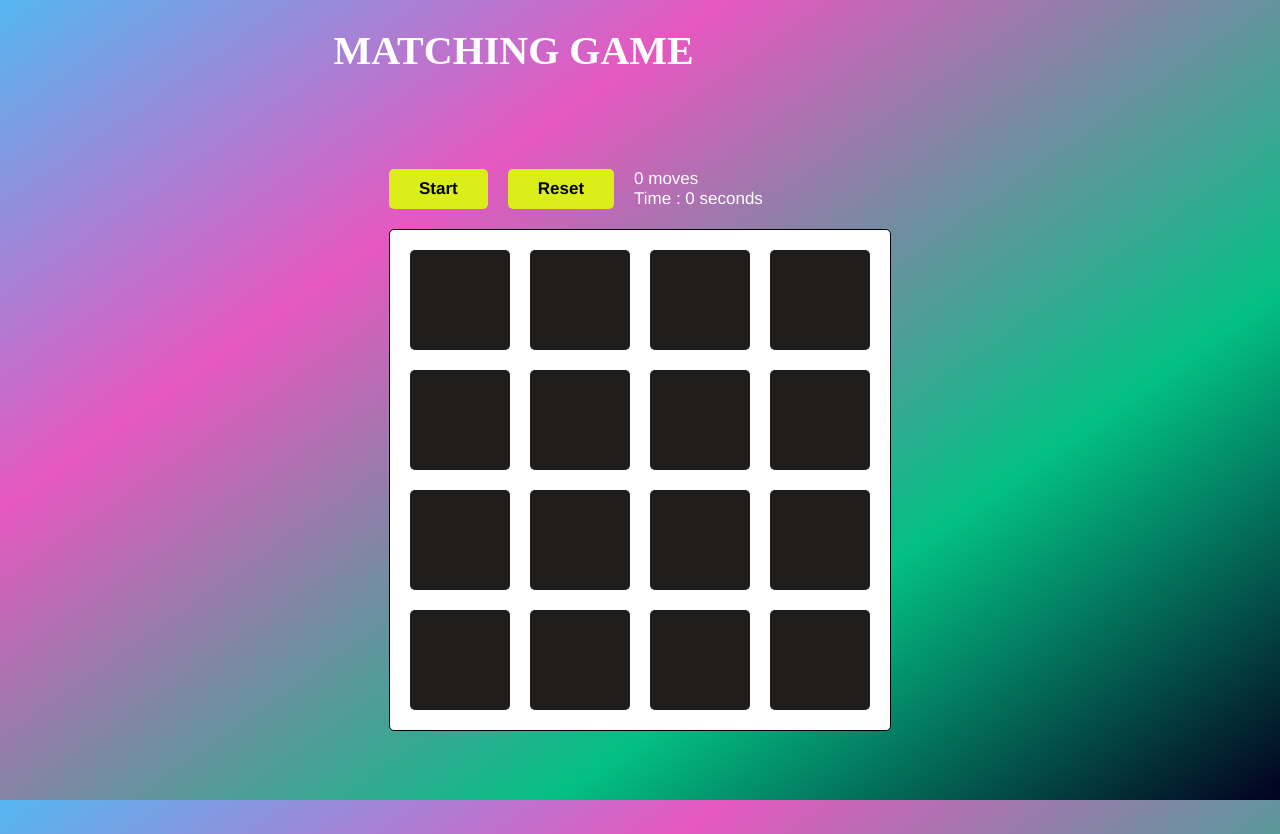
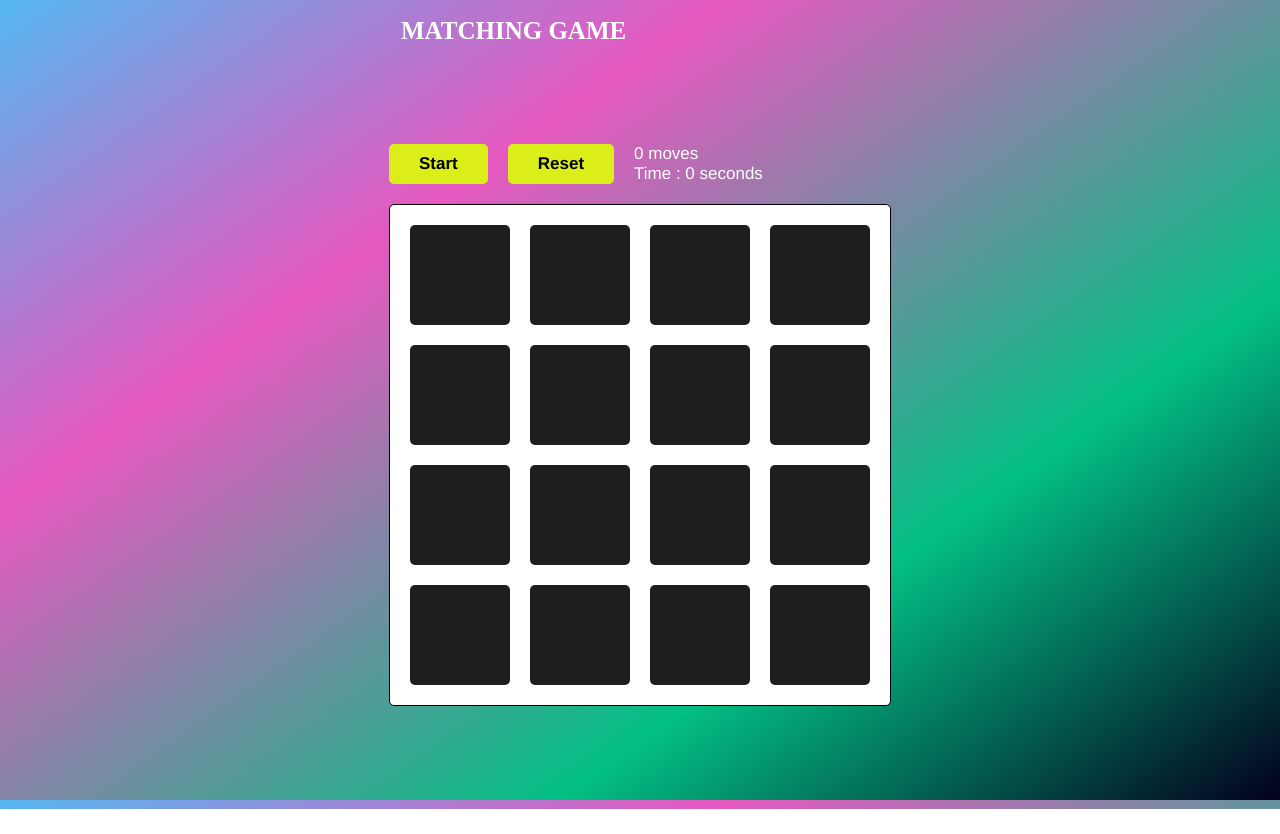
Before and after one commit to SaraOsacar/Matching-Game, a plain HTML site: page index.html in a window 1280 px wide. After the commit the page ends 809 px from the top, so only its background shows below. Drawn offline with Linux system fonts and the light colour scheme.

Commit message:
update title

```diff
--- a/css/main.css
+++ b/css/main.css
@@ -12,7 +12,7 @@ html {
 }
 
 .main-title {
-  font-size: 40px;
+  font-size: 25px;
   color: white;
   font-weight: bold;
   display: flex;
@@ -46,7 +46,7 @@ html {
   display: flex;
   gap: 20px;
   margin-bottom: 20px;
-  margin-top: 100px;
+  margin-top: 50px;
 }
 
 button.start-button {
```
